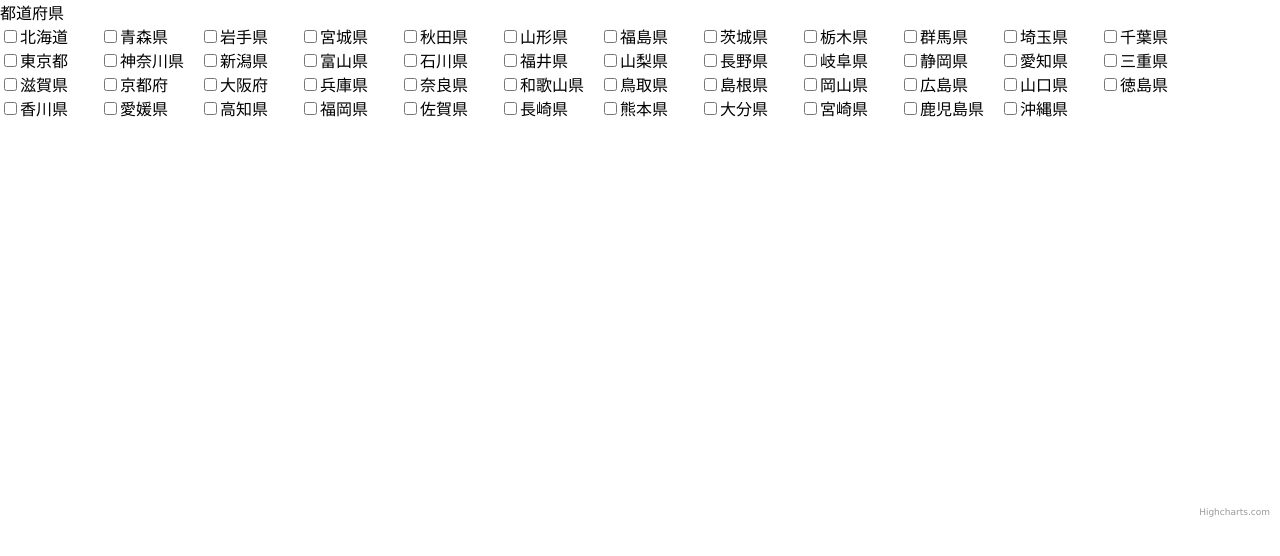
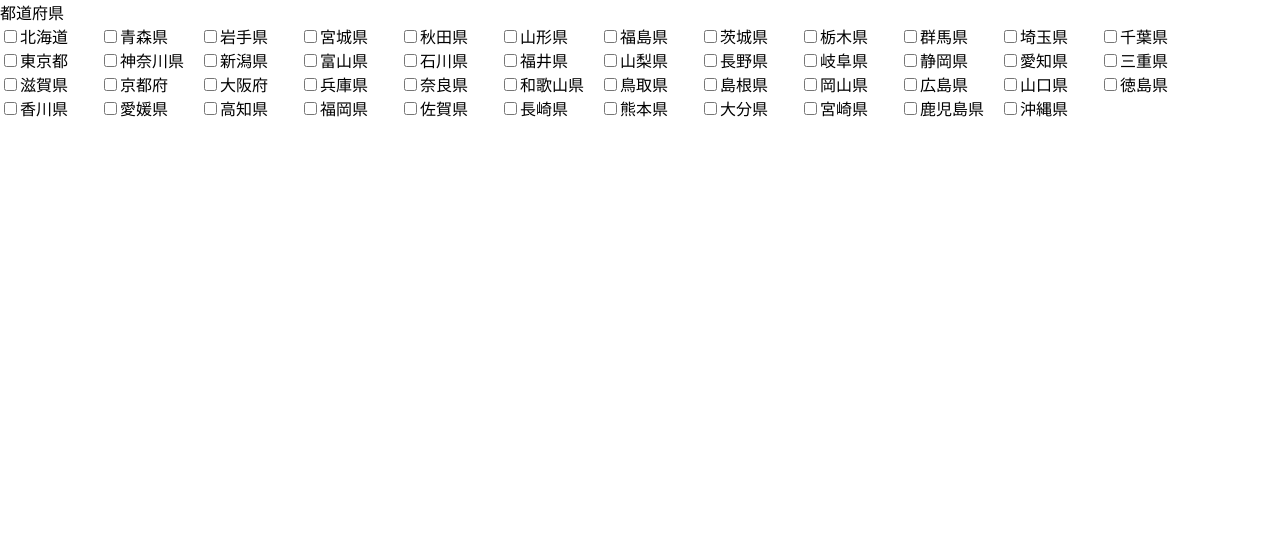
Before and after one commit to hono3bono3/react-practice, a React (Vite) app: page / in a window 1280 px wide. Shown: the top 556 px of the page. Built offline with nearby package versions, Linux system fonts and the light colour scheme.

Commit message:
chart 修正

```diff
--- a/src/components/LineChart/index.tsx
+++ b/src/components/LineChart/index.tsx
@@ -31,6 +31,9 @@ const defaultOptions: Highcharts.Options = {
     verticalAlign: "middle",
   },
   series: [],
+  credits: {
+    enabled: false,
+  },
 };
 
 export type LineChartProps = {
```
